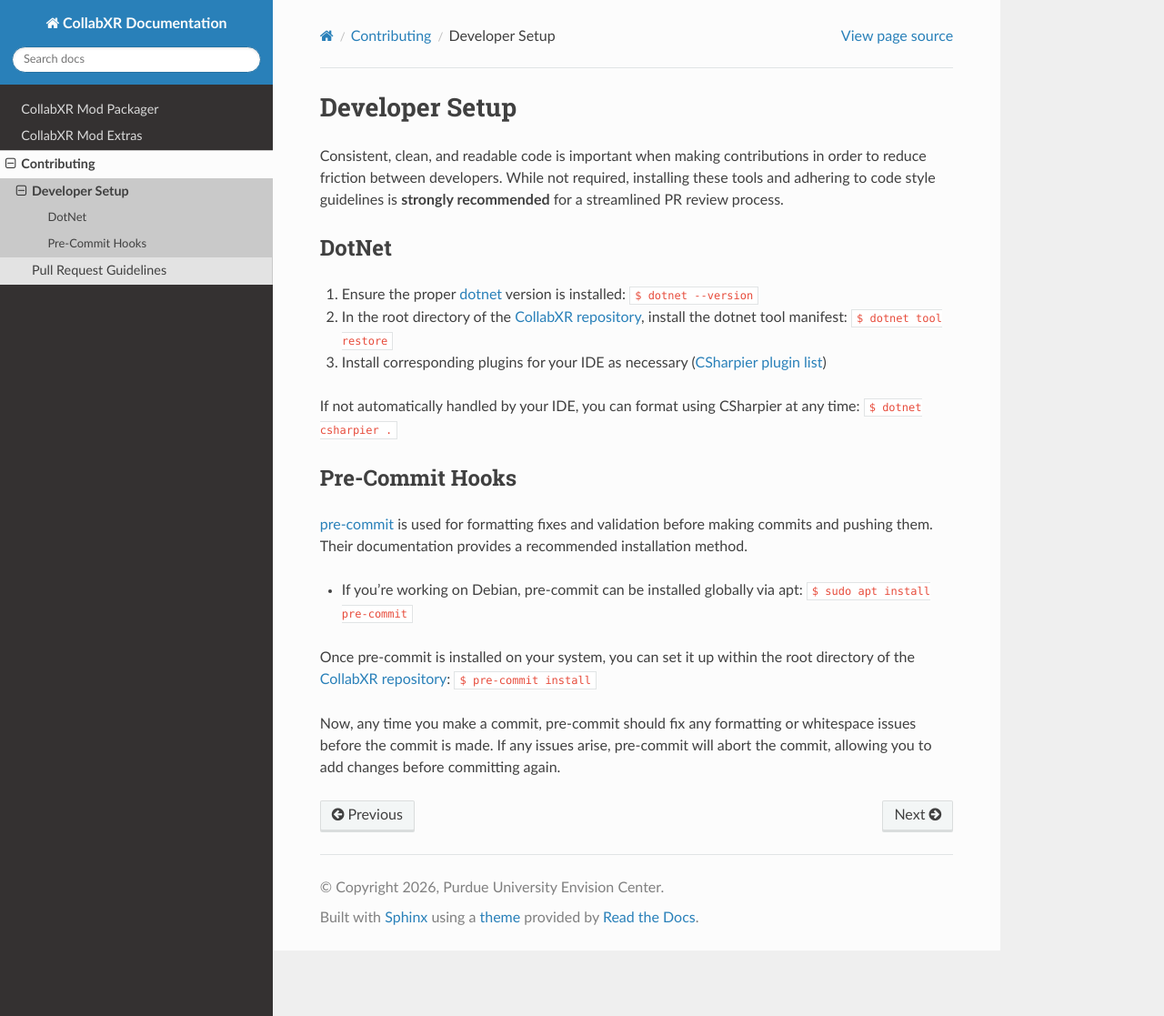
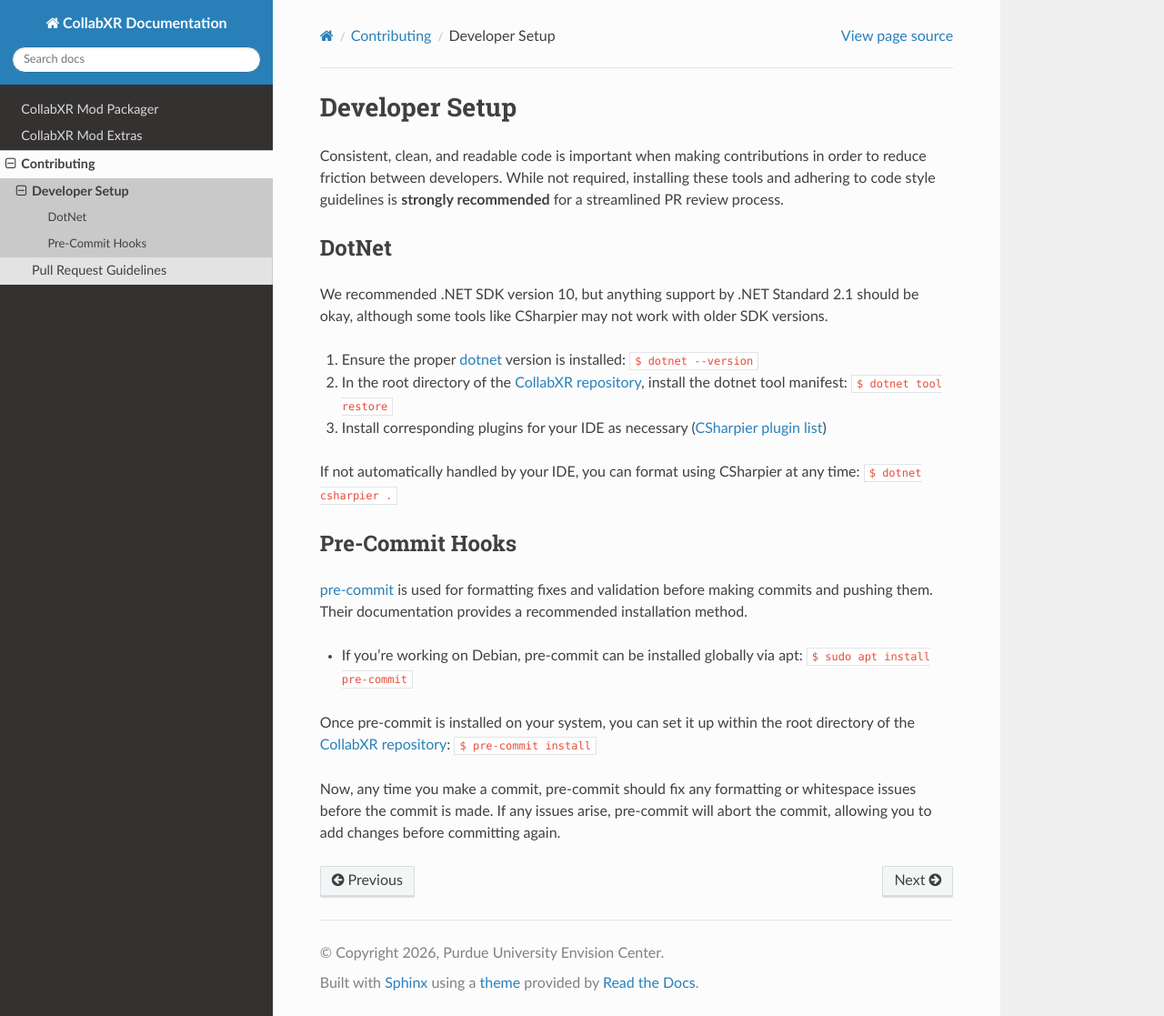
Before and after one commit to Envision-Center/CollabXR-Documentation, a Sphinx documentation site: the page built from docs/source/contribution/setup.rst, in a window 1280 px wide and 1117 px high. Shown: the whole window at 91% size. Built offline with Sphinx 7.4.7 and the Read the Docs theme 3.1.0, drawn with Linux system fonts in a browser that asks for light colours.

Commit message:
add dotnet version

```diff
--- a/docs/source/contribution/setup.rst
+++ b/docs/source/contribution/setup.rst
@@ -6,6 +6,9 @@
 
 DotNet
 ----------
+
+We recommended .NET SDK version 10, but anything support by .NET Standard 2.1 should be okay,
+although some tools like CSharpier may not work with older SDK versions.
 
 1. Ensure the proper `dotnet`_ version is installed: ``$ dotnet --version``
 2. In the root directory of the `CollabXR repository`_, install the dotnet tool manifest: ``$ dotnet tool restore``
```
